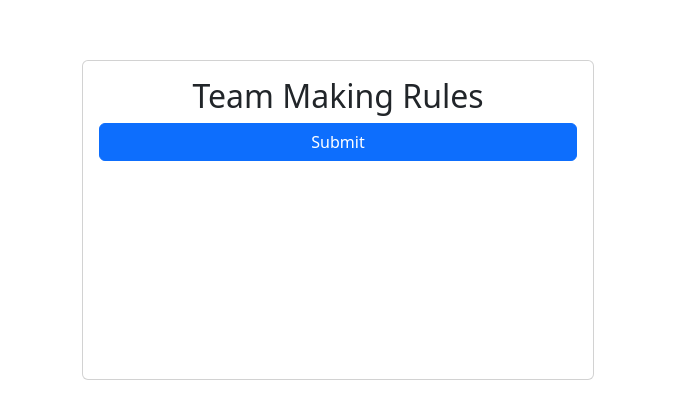
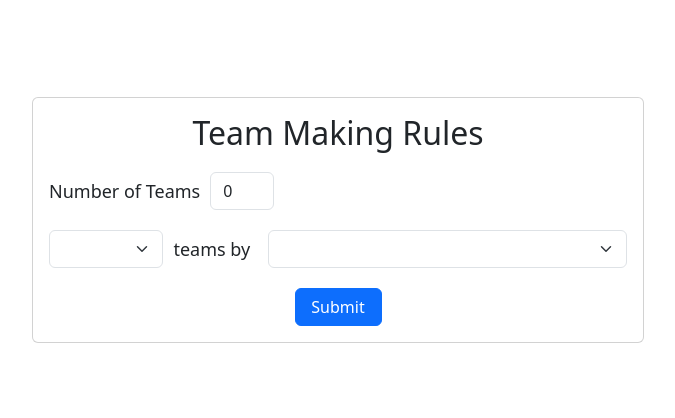
Before and after one commit to aescastro/441-High-Fi-Prototype, a React (Create React App) app in the folder my-app/: page /prototype in a window 1280 px wide. Shown: the part 180-598 px from the top of the page, without its empty margins (302-977 px from the left). Built offline with nearby package versions, Linux system fonts and the light colour scheme.

Commit message:
rule defining done

```diff
--- a/my-app/src/App.js
+++ b/my-app/src/App.js
@@ -6,6 +6,7 @@ import {
   Home,
   Excel,
   RuleDefining,
+  TeamAdjustments,
 } from "./pages";
 
 function App() {
@@ -14,6 +15,7 @@ function App() {
       <Route path="/" element={<Home />} />
       <Route path="excel" element={<Excel />} />
       <Route path="prototype" element={<RuleDefining />} />
+      <Route path="team-adjustments" element={<TeamAdjustments />} />
     </Routes>
   );
 }
--- a/my-app/src/pages/RuleDefining.js
+++ b/my-app/src/pages/RuleDefining.js
@@ -3,7 +3,8 @@ import {
     Card,
     Stack,
     Button,
-    FormControl
+    FormControl,
+    FormSelect
 } from 'react-bootstrap';
 
 import {
@@ -12,6 +13,19 @@ import {
     Field,
 } from "formik"
 
+import {
+    string,
+    number,
+    object,
+} from "yup"
+
+import { useNavigate } from "react-router-dom";
+
+const ruleSchema = object({
+    numberOfTeams: number().required().min(1),
+    groupType: string().required(),
+    groupBy: string().required()
+});
 
 const RuleDefining = () => {
     const [values, setValues] = useState(() => {
@@ -21,6 +35,12 @@ const RuleDefining = () => {
             groupBy: "",
         }
     });
+    const navigate = useNavigate();
+
+    const handleSubmit = (vals) => {
+        navigate("/team-adjustments", { state: vals });
+    }
+
     return (
         <Stack
             style={{
@@ -29,32 +49,111 @@ const RuleDefining = () => {
                 height: "100vh"
             }}
         >
-            <Card
-                style={{
-                    height: "40%",
-                    width: "40%",
-                }}
-            >
+            <Card>
                 <Card.Body>
                     <Card.Title
                         style={{
                             textAlign: "center",
                             fontSize: "2em",
+                            marginBottom: "20px",
                         }}
                     >
                         Team Making Rules
                     </Card.Title>
                     <Formik
                         initialValues={values}
-                        onSubmit={(values) => setValues(values)}
+                        onSubmit={handleSubmit}
+                        onChange={(e) => setValues(e.target.value)}
+                        validationSchema={ruleSchema}
                     >
                         {
                             formik => (
                                 <Form>
-                                    <Stack>
+                                    <Stack
+                                        style={{
+                                            gap: "20px",
+                                        }}
+                                    >
+                                        <Stack
+                                            direction="horizontal"
+                                            style={{
+                                                gap: "10px",
+                                            }}
+                                        >
+                                            <span
+                                                style={{
+                                                    fontSize: "18px",
+                                                }}
+                                            >
+                                                Number of Teams
+                                            </span>
+                                            <FormControl
+                                                as={Field}
+                                                name="numberOfTeams"
+                                                type="number"
+                                                placeholder="Number of Teams"
+                                                isInvalid={formik.errors.numberOfTeams && formik.touched.numberOfTeams}
+                                                style={{
+                                                    width: "4em",
+                                                }}
+                                            />
+                                        </Stack>
 
+                                        <Stack
+                                            direction="horizontal"
+                                            style={{
+                                                gap: "10px",
+                                            }}
+                                        >
+                                            <FormSelect
+                                                style={{
+                                                    width: "10em",
+                                                }}
+                                                as={Field}
+                                                onChange={formik.handleChange}
+                                                name="groupType"
+                                                isInvalid={formik.errors.groupType && formik.touched.groupType}
 
-                                        <Button type="submit">Submit</Button>
+                                            >
+                                                <option></option>
+                                                <option value="group">Group</option>
+                                                <option value="balance">Balance</option>
+                                            </FormSelect>
+
+                                            <span
+                                                style={{
+                                                    fontSize: "18px",
+                                                    width: "8em",
+                                                }}
+                                            >
+                                                teams by
+                                            </span>
+
+                                            <FormSelect
+                                                style={{
+                                                    flexGrow: "1",
+                                                }}
+                                                name="groupBy"
+                                                onChange={formik.handleChange}
+                                                isInvalid={formik.errors.groupBy && formik.touched.groupBy}
+                                            >
+                                                <option></option>
+                                                <option value="year-level">year level</option>
+                                                <option value="yoe">years of related experience</option>
+                                                <option value="skill">skills</option>
+
+                                            </FormSelect>
+
+                                        </Stack>
+
+                                        <Button type="submit"
+                                            style={{
+                                                alignSelf: "center",
+                                                width: "87px",
+                                            }}
+                                        >
+                                            Submit
+                                        </Button>
                                     </Stack>
                                 </Form>
                             )
--- /dev/null
+++ b/my-app/src/pages/TeamAdjustments.js
@@ -0,0 +1,10 @@
+import { useLocation } from "react-router-dom";
+
+
+const TeamAdjustments = () => {
+    const location = useLocation();
+    const { numberOfTeams, groupType, groupBy } = location.state;
+
+}
+
+export default TeamAdjustments;
--- a/my-app/src/pages/index.js
+++ b/my-app/src/pages/index.js
@@ -1,9 +1,11 @@
 import Home from "./Home";
 import Excel from "./Excel";
 import RuleDefining from "./RuleDefining";
+import TeamAdjustments from "./TeamAdjustments";
 
 export {
     Home,
     Excel,
-    RuleDefining
+    RuleDefining,
+    TeamAdjustments
 };
```
